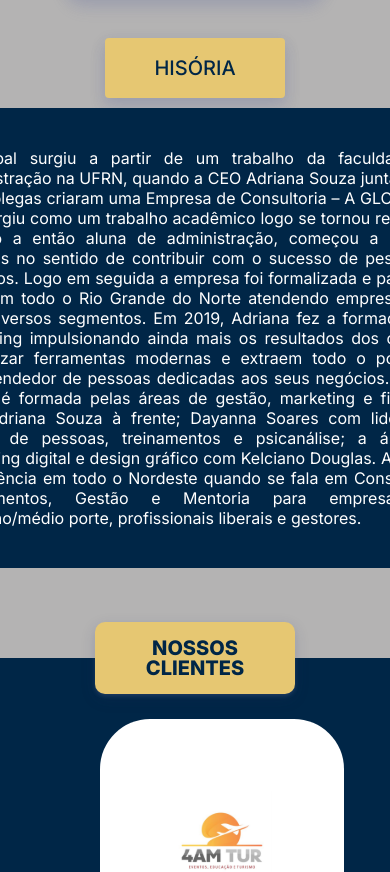
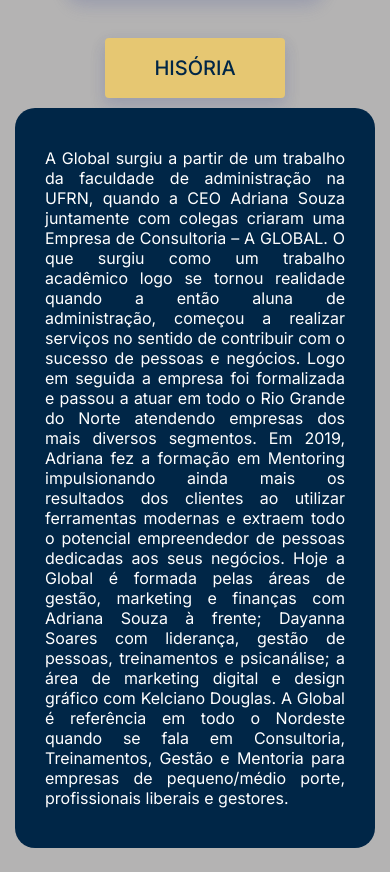
Before and after one commit to Lima404/Web-Global, a Vue app: page / in a window 390 px wide. Shown: the part 5095-5967 px from the top of the page. Built offline with nearby package versions, Linux system fonts and the light colour scheme.

Commit message:
responsivity cell myabout

```diff
--- a/src/components/views/MyAbout.vue
+++ b/src/components/views/MyAbout.vue
@@ -222,6 +222,13 @@
         }
     }
 
+    @media(max-width:390px){
+
+        .boxh{
+            max-width: 300px;
+        }
+    }
+
 
 
 
```
